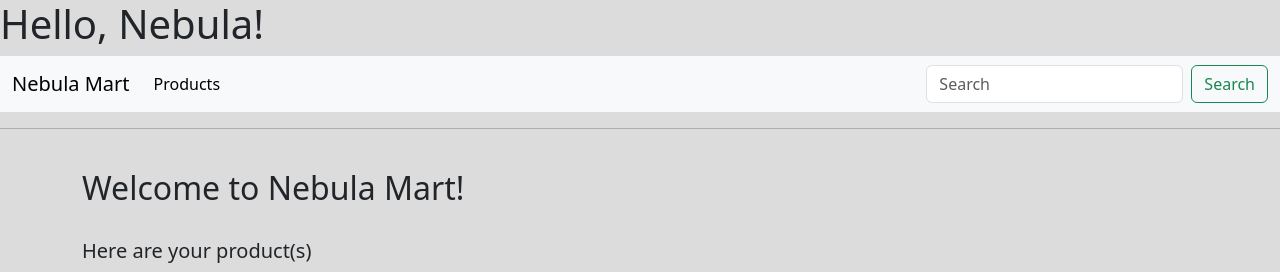
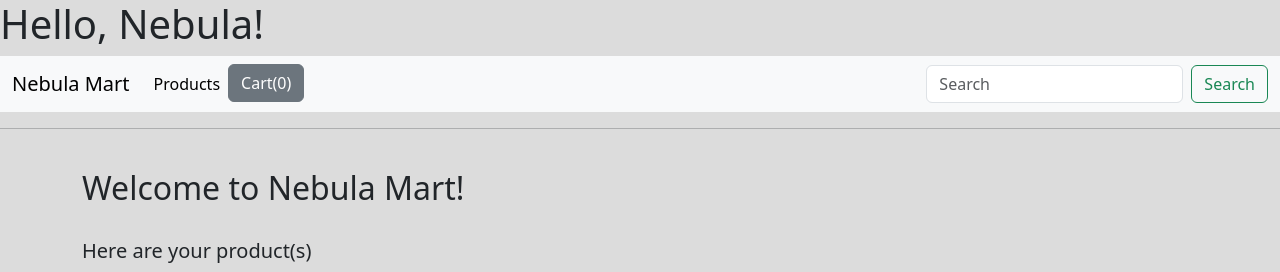
Before and after one commit to Amitabh1989/Django-Ecomm-Bootstrap5-Javascript-Website, a Django app: page /shop/product_detail/2 in a window 1280 px wide. Shown: the top 272 px of the page. Run offline with Django 4.2, Linux system fonts and the light colour scheme; data comes from the database, SQL or seed files in the repository; both versions use the stored data as it was after the commit.

Commit message:
Added Add to Cart functionality using JavaScript

```diff
--- a/ecomm/shop/templates/shop/product_detail.html
+++ b/ecomm/shop/templates/shop/product_detail.html
@@ -2,9 +2,28 @@
 {% load static %}
 {% block shop_content %}
 
-<div class="container">
-    <img src="{{product.image}}" alt="">
-    <h3>{{product}}</h3>
+<div class="container text-center">
+
+    <div class="row">
+        <div class="col-6">
+            <h3>{{product.title}}</h3>
+        </div>
+        <div class="col">
+            <img src="{{product.image}}" alt="">
+        </div>
+        <div class="col">
+            <h3>{{product.title}}</h3>
+            <br>
+            <h5>Description : </h5>{{product.description}}
+            <br>
+            <br>
+            <h5>Price : {{product.price}}</h5>
+        </div>
+      </div>
+
+
+    {% comment %} <img src="{{product.image}}" alt="">
+    <h3>{{product}}</h3> {% endcomment %}
 </div>
 
 {% endblock shop_content %}
--- a/ecomm/shop/templates/shop/product_list.html
+++ b/ecomm/shop/templates/shop/product_list.html
@@ -12,12 +12,15 @@
                         <img src="{{p.image}}" alt="{{p.title}}" class="card-img-top" style="width: 300px; height: 200px;">
                         <div class="card-body">
                             <div class="card-title">
-                                <a href="/shop/product_detail/{{p.pk}}">{{p}}</a>
+                                {% comment %} <a href="/shop/product_detail/{{p.pk}}">{{p}}</a> {% endcomment %}
+                                {{p.title}}
                             </div>
                             <div class="card-text">
                                     <del style="color: grey;">Original Price : INR {{p.price}}</del>
                                     <br>
                                     Discounted Price : INR {{p.discounted_price}}
+                                    <a href="/shop/product_detail/{{p.pk}}"><button class="btn btn-warning">View</button></a>
+                                    <button id="{{p.id}}" class="btn atc btn-warning">Add to cart</button>
                             </div>
                         </div>
                     </div>
--- a/ecomm/shop/templates/shop/shop_index.html
+++ b/ecomm/shop/templates/shop/shop_index.html
@@ -7,6 +7,7 @@
 {% load static %}
 <head>
     <link rel="stylesheet" href="{% static 'shop/style.css' %}">
+    <script src="https://code.jquery.com/jquery-3.7.0.js" integrity="sha256-JlqSTELeR4TLqP0OG9dxM7yDPqX1ox/HfgiSLBj8+kM=" crossorigin="anonymous"></script>
 </head>
 {% endblock head %}
 
@@ -22,4 +23,47 @@
 
     {% endblock shop_content %}
 
+    <!--
+        JQuery for Add to cart Functionality
+    -->
+    <script type="text/javascript">
+        console.log("Amitabh's 1st Java Script")
+        if(localStorage.getItem('cart')==null){
+            var cart = {};
+        }
+        else{
+            cart = JSON.parse(localStorage.getItem('cart'));
+        }
+        $(document).ready(function() {
+            $(document).on('click', '.atc', function(){
+                console.log("The add to cart button is clicked")
+                {% comment %} Extracting the button from the button click {% endcomment %}
+                var item_id = this.id.toString();
+                console.log(item_id);
+
+                if(cart[item_id] != undefined){
+                    cart[item_id] = cart[item_id] + 1;
+                }
+                else{
+                    cart[item_id] = 1;
+                }
+                console.log(cart)
+                localStorage.setItem('cart', JSON.stringify(cart));
+                document.getElementById("cart").innerHTML = "Cart(" + Object.keys(cart).length +")";
+            })});
+
+            {% comment %} enable pop over text of the cart {% endcomment %}
+            {% comment %} const popoverTriggerList = document.querySelectorAll('[data-bs-toggle="popover"]')
+            const popoverList = [...popoverTriggerList].map(popoverTriggerEl => new bootstrap.Popover(popoverTriggerEl)) {% endcomment %}
+
+            $(document).ready(function() {
+                $('[data-toggle="popover"]').popover({
+                    html: true
+                });
+                {% comment %} document.getElementById("cart").setAttribute('data-content', '<h5>Your cart</h5>') {% endcomment %}
+
+                document.getElementById("cart").innerHTML = <h5>Your cart</h5>
+            });
+
+    </script>
 {% endblock content %}
--- a/ecomm/templates/index.html
+++ b/ecomm/templates/index.html
@@ -11,6 +11,8 @@
   <body>
     <h1>Hello, Nebula!</h1>
     <script src="https://cdn.jsdelivr.net/npm/bootstrap@5.3.0-alpha3/dist/js/bootstrap.bundle.min.js" integrity="sha384-ENjdO4Dr2bkBIFxQpeoTz1HIcje39Wm4jDKdf19U8gI4ddQ3GYNS7NTKfAdVQSZe" crossorigin="anonymous"></script>
+    <script src="https://cdn.jsdelivr.net/npm/@popperjs/core@2.11.8/dist/umd/popper.min.js" integrity="sha384-I7E8VVD/ismYTF4hNIPjVp/Zjvgyol6VFvRkX/vR+Vc4jQkC+hVqc2pM8ODewa9r" crossorigin="anonymous"></script>
+    <script src="https://cdn.jsdelivr.net/npm/bootstrap@5.3.0/dist/js/bootstrap.min.js" integrity="sha384-fbbOQedDUMZZ5KreZpsbe1LCZPVmfTnH7ois6mU1QK+m14rQ1l2bGBq41eYeM/fS" crossorigin="anonymous"></script>
 
     <!-- NAVBAR -->
     <nav class="navbar navbar-expand-lg bg-body-tertiary">
@@ -27,7 +29,10 @@
               </li>
 
               <li class="nav-item">
-                {% comment %} <a class="nav-link" href="{% url 'cars:list' %}">List</a> {% endcomment %}
+                <button id="cart" data-html="true" type="button" class="btn btn-secondary" data-bs-container="body" data-bs-toggle="popover" data-bs-placement="bottom" data-bs-content="Bottom popover">
+                  Cart(0)
+                </button>
+                {% comment %} <a id="cart" class="nav-link active" href="#">Cart(0)</a> {% endcomment %}
               </li>
 
               <li class="nav-item">
```
Also changed, not shown: ecomm/db.sqlite3.
